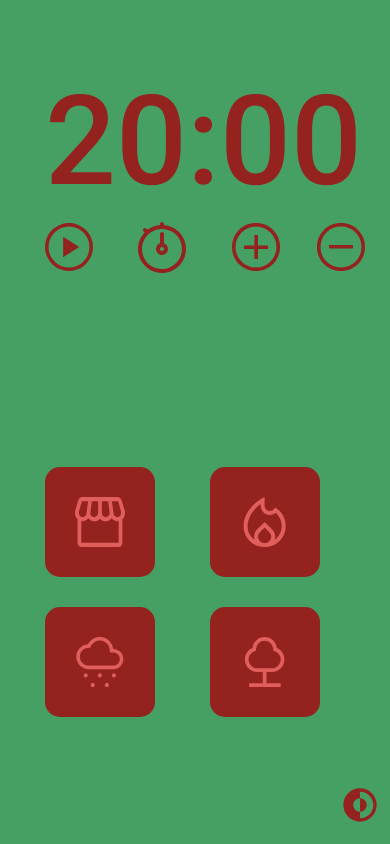
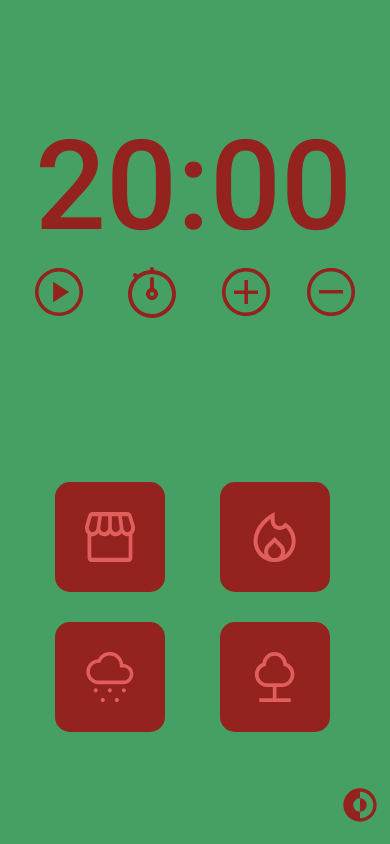
Before and after one commit to KimCidDev/PomodoroTimer, a plain HTML site: page index.html in a window 390 px wide. Drawn offline with Linux system fonts and the light colour scheme.

Commit message:
responsive finished

```diff
--- a/style.css
+++ b/style.css
@@ -173,7 +173,14 @@ span {
     display: grid;
     gap: 5rem;
     max-width: 117rem;
-    margin: 0 auto;
+  }
+
+  main {
+    margin-top: 6rem;
+  }
+
+  .soundType {
+    margin-left: 2rem;
   }
 }
 
```
